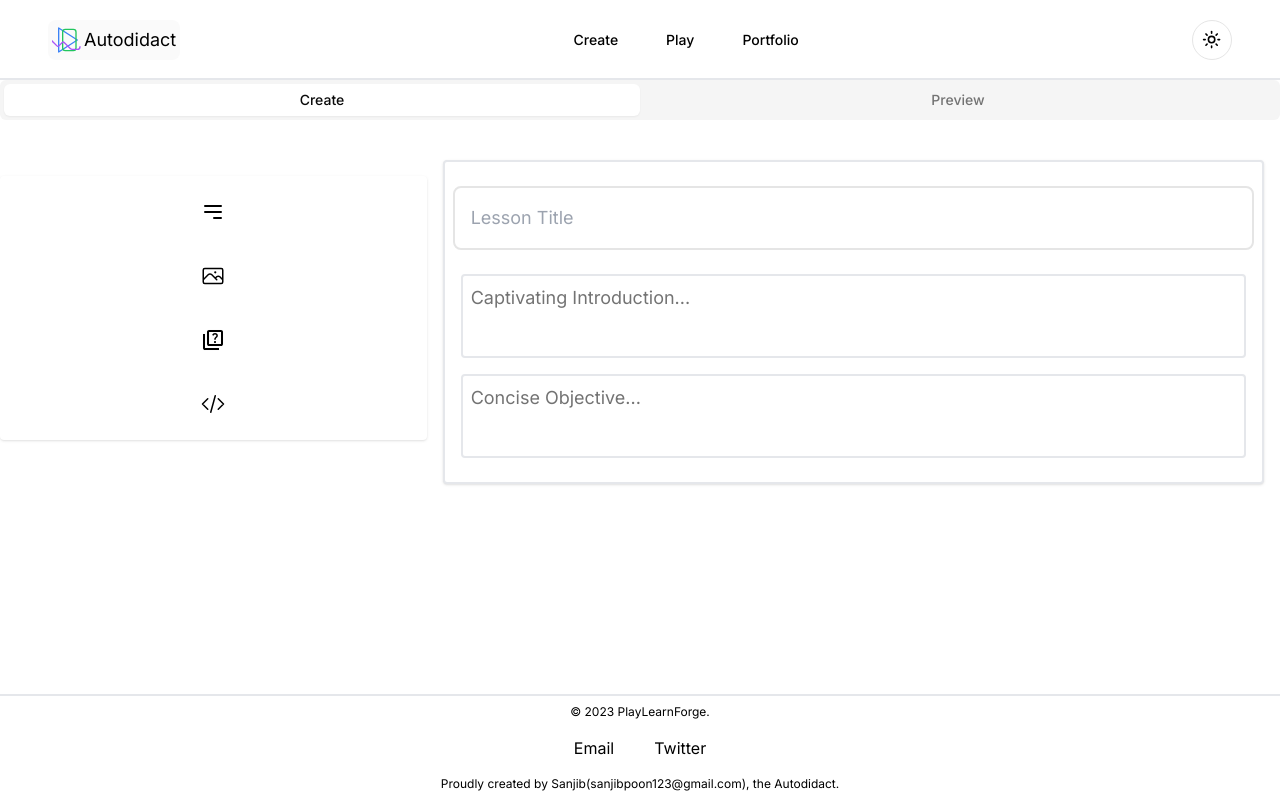
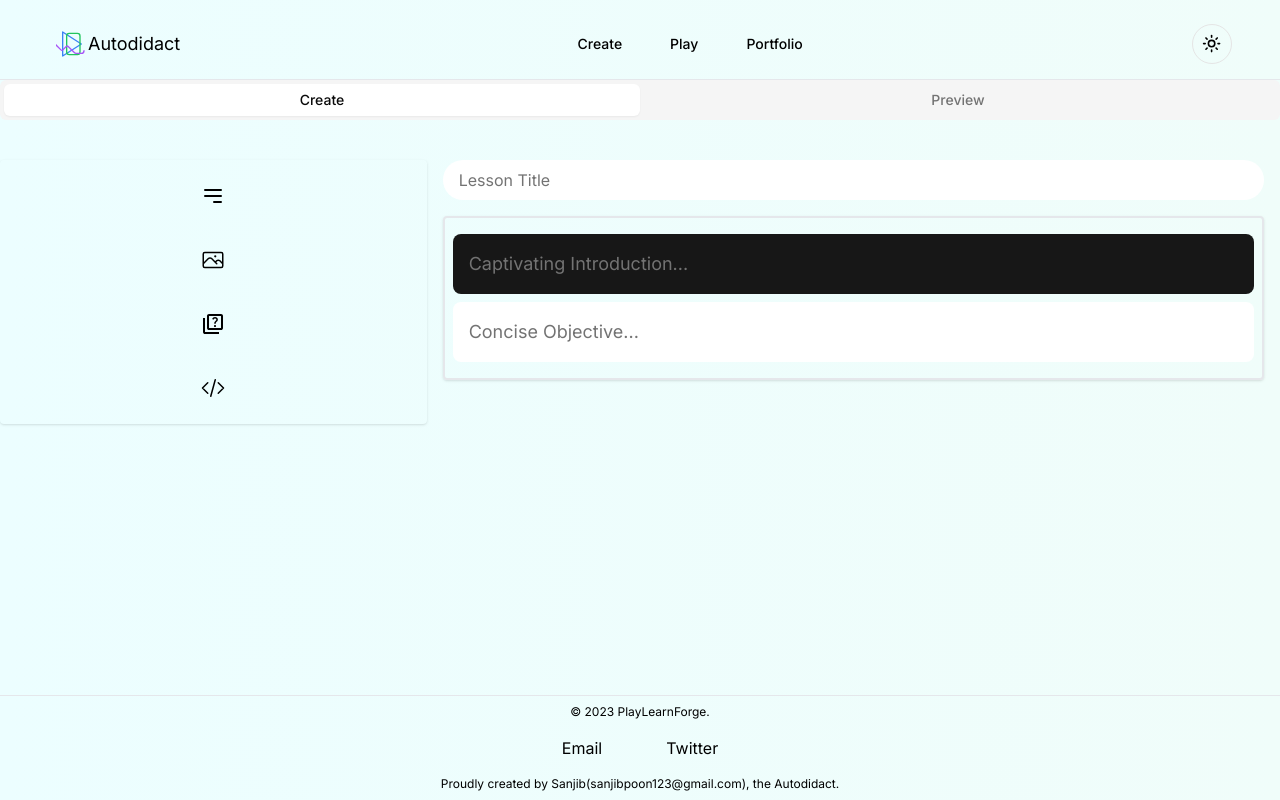
Before and after one commit to san-poon/nexus-adept, a Next.js app: page /feature-lesson/create in a window 1280 px wide. Built offline with nearby package versions, Linux system fonts and the light colour scheme.

Commit message:
Add new color brand to the site, and reconciling it

```diff
--- a/app/components/Footer.tsx
+++ b/app/components/Footer.tsx
@@ -2,20 +2,20 @@
 
 export default function Footer() {
     return (
-        <footer className="">
-            <div className="container text-center dark:bg-neutral-900 border-t-2 dark:border-neutral-800 py-2">
+        <footer className="bg-gradient-to-r from-cyan-50 to-teal-50  dark:bg-gradient-to-r dark:from-cyan-700/15  dark:to-teal-700/15">
+            <div className="container text-center border-t dark:border-neutral-700 py-2">
                 <p className="text-xs">
                     &copy; 2023 PlayLearnForge.
                 </p>
                 {/* <p className="text-xs mb-2">Play, Learn, Create</p> */}
                 {/* Contact Information */}
                 <div className="flex justify-center space-x-8 mt-4">
-                    <div className="hover:dark:bg-neutral-700 hover:bg-neutral-200 px-1 rounded">
+                    <div className="hover:dark:bg-neutral-700 hover:bg-neutral-200 px-4 rounded-full">
                         <a href="mailto:sanjibpoon123@gmail.com" className="">
                             Email
                         </a>
                     </div>
-                    <div className="hover:dark:bg-neutral-700 hover:bg-neutral-200 px-1 rounded">
+                    <div className="hover:dark:bg-neutral-700 hover:bg-neutral-200 px-4 rounded-full">
                         <a
                             href="https://twitter.com/san_poon_2"
                             target="_blank"
--- a/app/components/Header.tsx
+++ b/app/components/Header.tsx
@@ -11,10 +11,10 @@ import { MenuIcon } from "../icons";
 
 export default function Header() {
     return (
-        <header className={`w-full z-10 top-0 md:p-4  border-b-2 dark:border-neutral-800 h-[10vh]`}>
+        <header className={`w-full z-10 top-0 md:p-4  border-b dark:border-neutral-700 h-[10vh] bg-gradient-to-r from-cyan-50 to-teal-50  dark:bg-gradient-to-r dark:from-cyan-700/15  dark:to-teal-700/15`}>
             <div className="container mx-auto flex items-center justify-between my-1">
-                <Link href="/" title="Play & learn, Learn & create, Create & learn">
-                    <div className="flex items-center justify-center space-x-0 bg-neutral-50 dark:bg-neutral-900 rounded-lg dark:hover:bg-neutral-800 duration-300 p-1 transition-transform hover:scale-105">
+                <Link href="/" title="Opinionated Structured Learning Platform ">
+                    <div className="flex items-center justify-center duration-300 p-2 transition-transform hover:scale-125">
                         {/* Logo */}
                         <Logo />
                         <span className=" text-lg">
--- a/app/components/hero-section.tsx
+++ b/app/components/hero-section.tsx
@@ -5,8 +5,7 @@ import { Button } from "@/components/ui/button";
 
 const HeroComponent = () => {
     return (
-        <section className="relative dark:bg-gradient-to-r dark:from-gray-950 dark:via-gray-900 dark:to-gray-800
-        bg-gradient-to-r from-slate-100 via-slate-200 to-slate-400 dark:text-white py-16 h-screen">
+        <section className="relative dark:text-white py-16 h-screen">
             <div className="container mx-auto text-center">
                 {/* Logo Image */}
                 <Image src={logo} alt="Play, Learn & Forge logo" className="mx-auto w-16 h-16 mb-4 rounded-full" />
@@ -39,8 +38,8 @@ const HeroComponent = () => {
                     </Link>
                 </div>
             </div>
-            <p className="text-xs absolute bottom-0 left-1/2 transform -translate-x-1/2">
-                This app is a work in progress.
+            <p className="text-xs absolute bottom-2 left-1/2 transform -translate-x-1/2">
+                NB: This app is a work in progress.
             </p>
         </section>
     );
--- a/app/feature-category-hierarchy/components/CategoryBlock.tsx
+++ b/app/feature-category-hierarchy/components/CategoryBlock.tsx
@@ -9,7 +9,7 @@ export default function CategoryBlock({ category, onChildCategoryInsert, onTitle
     const canAddChildren = level < maxDepth;
     return (
         <div className={cn(
-            "flex rounded-lg border-2 border-neutral-300 dark:border-neutral-700",
+            "flex rounded-full border-2 border-neutral-300 dark:border-neutral-700",
         )}>
             <DeleteTooltipButton
                 onClick={() => onCategoryDelete(category.id)}
--- a/app/feature-category-hierarchy/components/HierarchyEditor.tsx
+++ b/app/feature-category-hierarchy/components/HierarchyEditor.tsx
@@ -6,7 +6,6 @@ import { HierarchyData, HierarchyTreeData } from '../lib/types'
 import HierarchyRootTitle from "./HierarchyTitle";
 import HierarchyTree from "./HierarchyTree";
 import HierarchyTabs from "./HierarchyTabs";
-import { cn } from "@/lib/utils";
 
 const rootID = "ROOT"
 const initialHierarchy: HierarchyTreeData = {
@@ -121,7 +120,7 @@ export default function HierarchyEditor() {
     const hasRootChildren = rootChildIDs.length > 0;
 
     return (
-        <div className="min-h-screen bg-gradient-to-r from-cyan-50  via-emerald-50/50 to-slate-50 dark:bg-gradient-to-r dark:from-cyan-800/15  dark:via-emerald-900/10 dark:to-slate-800/15">
+        <div className="min-h-screen bg-gradient-to-r from-cyan-50 to-teal-50  dark:bg-gradient-to-r dark:from-cyan-700/15  dark:to-teal-700/15">
             <HierarchyTabs hierarchies={hierarchies}>
                 <div className="flex item-center justify-center">
                     <HierarchyRootTitle
--- a/app/feature-category-hierarchy/components/HierarchyTitle.tsx
+++ b/app/feature-category-hierarchy/components/HierarchyTitle.tsx
@@ -5,9 +5,9 @@ import { AddHierarchyTooltipButton } from "./tootip-buttons";
 
 export default function HierarchyRootTitle({ category, onCategoryInsert, onTitleUpdate }: { category: HierarchyData, onCategoryInsert: any, onTitleUpdate: any }) {
     return (
-        <div className=" flex-grow max-w-md my-2 md:my-3 flex py-1 rounded-lg border-b-2 border-neutral-300 dark:border-neutral-700">
+        <div className=" flex-grow max-w-md my-2 md:my-3 flex py-1 rounded-full">
             <Input
-                className=" text-base border-none focus-visible:ring-offset-0 dark:focus-visible:ring-0 focus-visible:ring-0 "
+                className=" rounded-full text-base border-none focus-visible:ring-offset-0 dark:focus-visible:ring-0 focus-visible:ring-0 "
                 type="text"
                 placeholder="Learning Path Title(Full-stack with Next.js)"
                 value={category.title}
--- a/app/feature-category-hierarchy/components/HierarchyTree.tsx
+++ b/app/feature-category-hierarchy/components/HierarchyTree.tsx
@@ -19,7 +19,7 @@ export default function HierarchyTree({ categoryID, hierarchies, onChildCategory
     const childIDs = category.childIDs;
 
     return (
-        <li className="flex flex-col gap-1">
+        <li className="ps-4 md:ps-10 space-y-2">
             <div className="flex items-center">
                 <div>
                     <div className="flex justify-center">
@@ -51,7 +51,7 @@ export default function HierarchyTree({ categoryID, hierarchies, onChildCategory
 
             </div>
             {isExpanded && childIDs.length > 0 && (
-                <ul className="ms-3 md:ms-10">
+                <ul className="border-s dark:border-neutral-700 ms-1 md:ms-2 space-y-1">
                     {childIDs.map((childID: string) => {
                         const nextLevel = level + 1;
                         return (<HierarchyTree
--- a/app/feature-lesson/create/components/content-blocks.tsx
+++ b/app/feature-lesson/create/components/content-blocks.tsx
@@ -1,4 +1,5 @@
 import { Textarea } from "@/components/ui/textarea";
+import { Input } from "@/components/ui/input";
 import { useRef, useEffect } from "react";
 import { cn } from '@/lib/utils';
 import { TextareaProps } from "@/components/ui/textarea";
@@ -45,11 +46,11 @@ export function TitleInputBlock({ content, onTitleChange }: any) {
     return (
         <>
             {/* Lesson Title input */}
-            <input
+            <Input
                 type="text"
                 placeholder="Lesson Title"
                 value={content.value}
-                className="w-full p-4 my-4 outline-none rounded-lg border-2 dark:border-neutral-700 border-neutral-200 bg-inherit"
+                className="rounded-full text-base border-none focus-visible:ring-offset-0 dark:focus-visible:ring-0 focus-visible:ring-0 p-2 px-4"
                 onChange={(e) => onTitleChange({ ...content, value: e.target.value })}
             />
         </>
--- a/app/feature-lesson/create/page.tsx
+++ b/app/feature-lesson/create/page.tsx
@@ -217,7 +217,7 @@ const CreateLessonPage = () => {
     const objectiveBlock = lessonContent.find((content) => content.contentType === 'text/objective');
 
     return (
-        <main className='dark:bg-neutral-900 dark:text-neutral-100'>
+        <div className=' dark:text-neutral-200'>
             <LessonTabs lessonContent={lessonContent}>
                 <div className={`flex flex-col md:flex-row my-10`}>
                     {/* Left Side - Content Buttons */}
@@ -234,24 +234,27 @@ const CreateLessonPage = () => {
 
                     {/* Right Side - Input Fields/Forms */}
                     <div className={`flex-shrink-0 w-full md:w-11/12 lg:w-2/3 px-4`}>
-                        <div className="bg-white dark:bg-neutral-900 md:p-2 rounded shadow border-2 dark:border-neutral-800">
+                        <div className='mb-4 flex justify-center items-center'>
                             <TitleInputBlock content={titleBlock} onTitleChange={handleUpdateTextContent} />
-                            <div className='border-2 dark:border-neutral-700 m-2 mb-4 rounded p-2 '>
+                        </div>
+                        <div className="md:p-2 rounded shadow border-2 dark:border-neutral-800">
+
+                            <div className='mt-2'>
                                 <DynamicTextarea
                                     // autoFocus={true} // gets weird with lesson-tab switching
-                                    rows={2}
-                                    className=" w-full appearance-none resize-none border-none focus:outline-none dark:bg-neutral-900"
+                                    rows={1}
+                                    className=" w-full appearance-none resize-none border-none focus:outline-none p-4 bg-inherit bg-neutral-900"
                                     placeholder='Captivating Introduction...'
                                     name={introductionBlock?.contentType}
                                     value={introductionBlock?.value}
                                     onChange={(e: React.ChangeEvent<HTMLTextAreaElement>) => handleUpdateTextContent({ ...introductionBlock as LessonContentBlockProps, value: e.target.value })}
                                 />
                             </div>
-                            <div className='border-2 dark:border-neutral-700 m-2 mb-4 rounded p-2'>
+                            <div>
                                 <DynamicTextarea
                                     // autoFocus={true} // gets weird with lesson-tab switching
-                                    rows={2}
-                                    className=" w-full appearance-none resize-none border-none focus:outline-none dark:bg-neutral-900"
+                                    rows={1}
+                                    className=" w-full appearance-none resize-none border-none focus:outline-none dark:bg-neutral-900 p-4"
                                     placeholder='Concise Objective...'
                                     name={objectiveBlock?.contentType}
                                     value={objectiveBlock?.value}
@@ -348,7 +351,7 @@ const CreateLessonPage = () => {
                     </div>
                 </div>
             </LessonTabs>
-        </main>
+        </div>
     );
 };
 
--- a/app/layout.tsx
+++ b/app/layout.tsx
@@ -17,14 +17,14 @@ export default function RootLayout({
 }) {
   return (
     <html lang="en">
-      <body className={`${inter.className} flex flex-col min-h-screen bg-white dark:bg-neutral-900`}>
+      <body className={`${inter.className} flex flex-col min-h-screen bg-gradient-to-r from-cyan-50 to-teal-50  dark:bg-gradient-to-r dark:from-cyan-700/15  dark:to-teal-700/15 dark:text-neutral-200`}>
         <ThemeProvider attribute='class'
           defaultTheme='system'
           enableSystem
           disableTransitionOnChange
         >
           <Header />
-          <main className='flex-1 text-lg'>
+          <main className='flex-1 text-lg bg-gradient-to-r from-cyan-50 to-teal-50  dark:bg-gradient-to-r dark:from-cyan-700/15  dark:to-teal-700/15' >
             {children}
           </main>
           <Footer />
```
